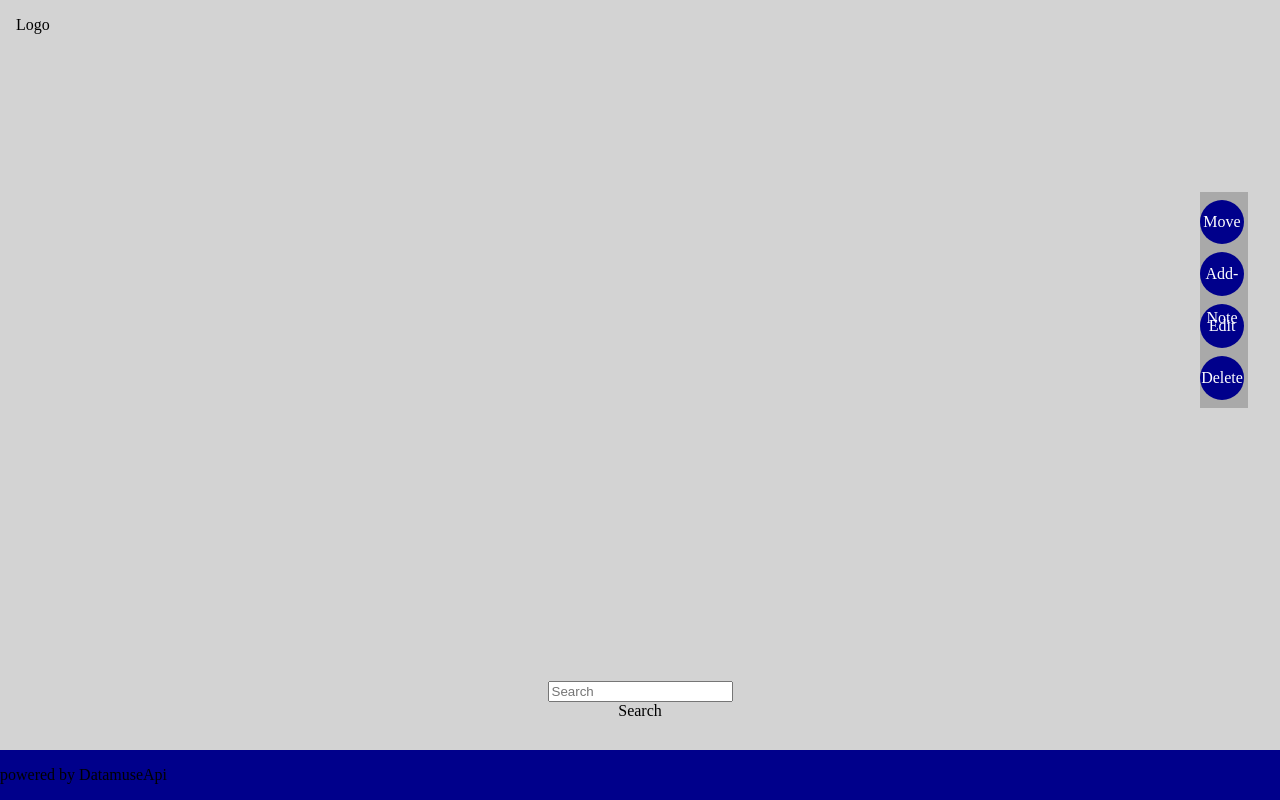
After one commit to roy4ik/StormyBrain, a Django app: page /stormy in a window 1280 px wide. The commit adds this page. Run offline with Django 3.2, Linux system fonts and the light colour scheme.

Commit message:
Create Stormy/main and basic css Fixes #30

```diff
--- a/static/css/style.css
+++ b/static/css/style.css
@@ -21,6 +21,7 @@ nav>.nav-tools {
     right: 1em;
     background-color: var(--secondary-bg-color);
     border-radius: 40px;
+    height: fit-content
 }
 
 .nav-logo {
@@ -36,7 +37,46 @@ nav>.nav-tools {
     border: 0.1em solid var(--prime-color)
 }
 
+.canvas {
+    margin: 0;
+    width: 100vh;
+    height: 100vh;
+    text-align: center
+}
+
+.canvas-toolbar {
+    position: fixed;
+    right: 2em;
+    height: fit-content;
+    margin-top: 15%;
+    min-height: 4em;
+    width: 3em;
+    background-color: var(--secondary-bg-color)
+}
+
+.toolbar-item {
+    text-align: center;
+    margin-top: 0.5em;
+    margin-bottom: 0.5em;
+    height: 2.75em;
+    line-height: 2.75em;
+    width: 2.75em;
+    border-radius: 50%;
+    background-color: var(--prime-color);
+    color: var(--secondary-color)
+}
+
+.canvas-word-search {
+    position: fixed;
+    bottom: 5em;
+    right: 25%;
+    left: 25%;
+    text-align: center;
+}
+
 footer {
     position: absolute;
     bottom: 0px;
+    width: 100%;
+    background-color: var(--prime-color)
 }
--- /dev/null
+++ b/stormy/templates/stormy.html
@@ -0,0 +1,14 @@
+{% extends 'base/base.html' %} {%block content%}
+<div class="canvas">
+    <div class="canvas-toolbar">
+        <div class="toolbar-item toolbar-move">Move</div>
+        <div class="toolbar-item toolbar-note">Add-Note</div>
+        <div class="toolbar-item toolbar-note">Edit</div>
+        <div class="toolbar-item toolbar-note">Delete</div>
+    </div>
+    <div class="canvas-word-search">
+        <input type="text" placeholder="Search">
+        <div class="canvas-btn-search">Search</div>
+    </div>
+</div>
+{%endblock content%}
--- a/stormy/urls.py
+++ b/stormy/urls.py
@@ -3,4 +3,5 @@ from . import views
 
 urlpatterns = [
     path('', views.home, name="home"),
+    path('stormy', views.stormy, name="stormy")
 ]
--- a/stormy/views.py
+++ b/stormy/views.py
@@ -4,3 +4,8 @@ from django.shortcuts import render
 def home(request):
     context={}
     return render(request, 'base/base.html', context)
+
+
+def stormy(request):
+    context={}
+    return render(request, 'stormy.html', context)
```
